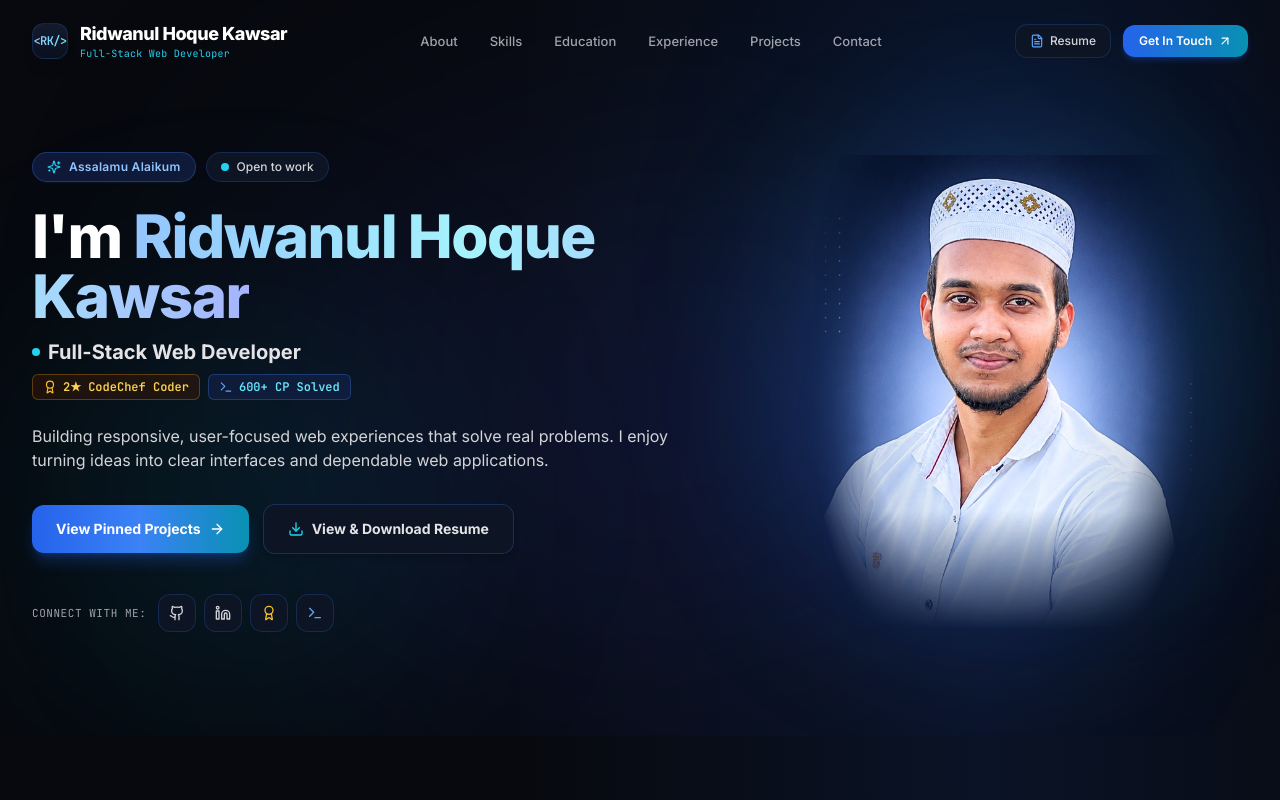
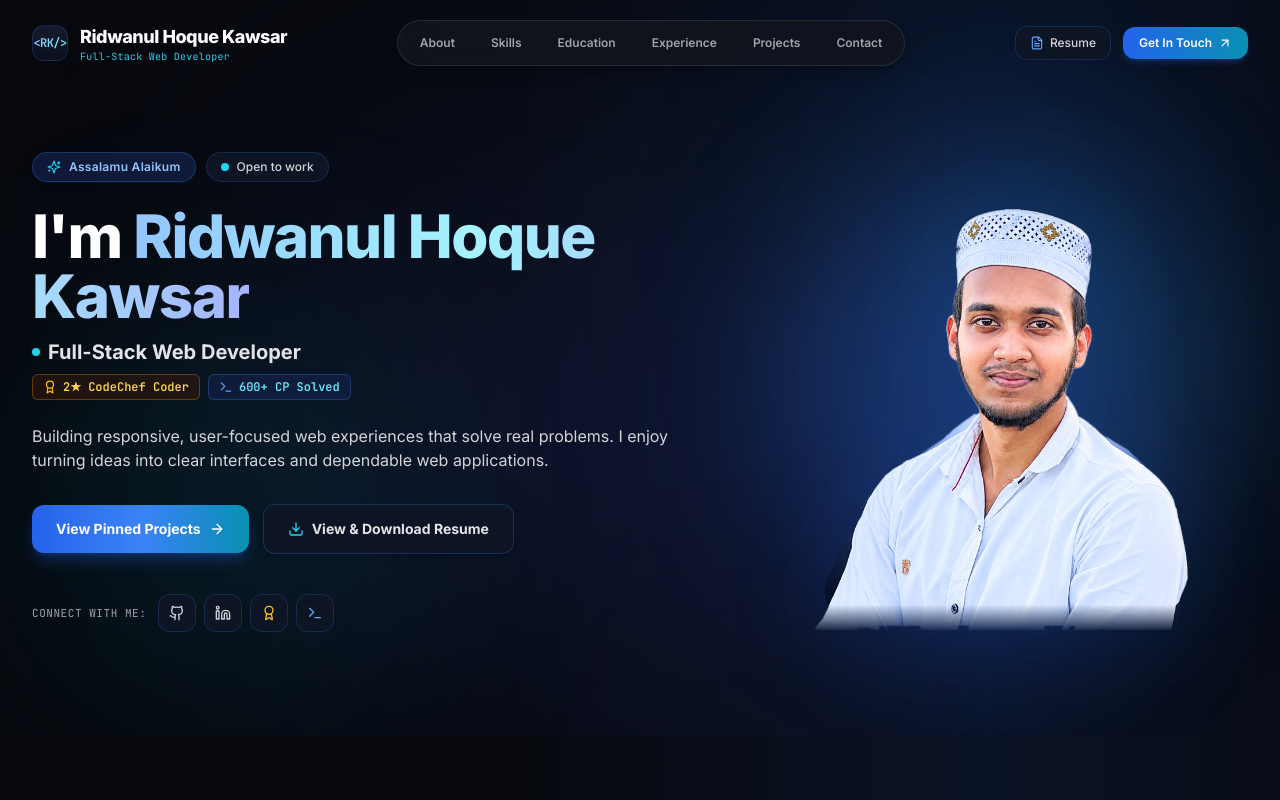
Before and after one commit to KawsarCodes404/ridwanul-portfolio, a React (Vite) app: page / in a window 1280 px wide. Shown: the top 800 px of the page. Built offline with nearby package versions, Linux system fonts and the light colour scheme.

Commit message:
Added again the hero/banner picture

```diff
--- a/src/components/Hero.jsx
+++ b/src/components/Hero.jsx
@@ -150,18 +150,13 @@ export default function Hero({ onOpenResume }) {
             {/* Blushing Sapphire Spotlight behind photo matching the photo background */}
             <div className="absolute top-1/2 left-1/2 -translate-x-1/2 -translate-y-1/2 w-[340px] sm:w-[420px] h-[440px] bg-gradient-to-tr from-blue-600/40 via-blue-500/25 to-cyan-400/20 rounded-full blur-[80px] pointer-events-none" />
 
-            {/* Photo Container with Seamless Vignette & Bottom Feather Fade */}
+            {/* Transparent portrait cutout sits directly on the sapphire glow */}
             <div className="relative w-[300px] sm:w-[350px] md:w-[380px] aspect-[4/5] flex items-center justify-center">
-
-              {/* Image with gradient mask - blends organically into the website background */}
-              <div className="relative w-full h-full overflow-hidden hero-bottom-fade">
-                <img
-                  src={personal.avatar}
-                  alt={personal.name}
-                  className="hero-photo-blend w-full h-full object-cover object-top scale-100 hover:scale-105 transition-transform duration-700 ease-out"
-                />
-
-              </div>
+              <img
+                src={personal.avatar}
+                alt={personal.name}
+                className="hero-cutout relative z-10 h-full w-full object-contain object-bottom transition-transform duration-700 ease-out hover:scale-[1.025]"
+              />
             </div>
 
           </div>
--- a/src/components/Navbar.jsx
+++ b/src/components/Navbar.jsx
@@ -75,30 +75,27 @@ export default function Navbar({ onOpenResume }) {
           </a>
 
           {/* Desktop Navigation Links - Same Font, Gap & Tone as Footer */}
-          <nav className="hidden md:flex items-center gap-7 lg:gap-8">
+          <nav aria-label="Primary navigation" className="hidden lg:flex shrink-0 items-center gap-1 rounded-full border border-white/10 bg-[#11141d]/90 p-1.5 shadow-lg shadow-black/20 backdrop-blur-xl">
             {navLinks.map((link) => {
               const isActive = activeSection === link.href.substring(1);
               return (
                 <a
                   key={link.name}
                   href={link.href}
-                  className={`text-xs sm:text-[13px] font-medium transition-all duration-200 relative py-1 ${
+                  className={`relative rounded-full px-3.5 xl:px-4 py-2 text-[11px] xl:text-xs font-semibold transition-all duration-200 ${
                     isActive
-                      ? 'text-cyan-400 font-semibold'
-                      : 'text-zinc-400 hover:text-cyan-400'
+                      ? 'bg-gradient-to-r from-indigo-600 to-blue-600 text-white shadow-md shadow-blue-600/25'
+                      : 'text-zinc-400 hover:bg-white/[0.06] hover:text-zinc-100'
                   }`}
                 >
                   {link.name}
-                  {isActive && (
-                    <span className="absolute bottom-0 left-0 right-0 h-[2px] bg-gradient-to-r from-blue-500 to-cyan-400 rounded-full" />
-                  )}
                 </a>
               );
             })}
           </nav>
 
           {/* Action CTAs */}
-          <div className="hidden md:flex items-center gap-3">
+          <div className="hidden lg:flex items-center gap-3">
             {/* Resume Button */}
             <button
               onClick={onOpenResume}
@@ -119,7 +116,7 @@ export default function Navbar({ onOpenResume }) {
           </div>
 
           {/* Mobile Actions */}
-          <div className="flex md:hidden items-center gap-2">
+          <div className="flex lg:hidden items-center gap-2">
             <button
               onClick={onOpenResume}
               className="px-3 py-1.5 rounded-lg bg-[#0d1424] border border-blue-500/20 text-xs font-medium text-zinc-200 flex items-center gap-1.5"
@@ -141,7 +138,7 @@ export default function Navbar({ onOpenResume }) {
 
       {/* Mobile Drawer */}
       {isOpen && (
-        <div className="md:hidden bg-[#07090e]/98 backdrop-blur-2xl border-b border-white/10 px-5 pt-3 pb-6 space-y-3 animate-fadeIn">
+        <div className="lg:hidden bg-[#07090e]/98 backdrop-blur-2xl border-b border-white/10 px-5 pt-3 pb-6 space-y-3 animate-fadeIn">
           <div className="grid grid-cols-2 gap-2 pt-2">
             {navLinks.map((link) => {
               const isActive = activeSection === link.href.substring(1);
--- a/src/data/portfolioData.js
+++ b/src/data/portfolioData.js
@@ -6,7 +6,7 @@ export const portfolioData = {
     secondaryTitle: "React · TypeScript · Next.js · Tailwind CSS",
     tagline: "Building responsive, user-focused web experiences that solve real problems. I enjoy turning ideas into clear interfaces and dependable web applications.",
     bio: "Full-stack web developer focused on React, TypeScript, Next.js, and Tailwind CSS. I build responsive, user-focused web experiences and keep strengthening my skills through hands-on projects and problem solving.",
-    avatar: "/profile.jpg",
+    avatar: "/profile-cutout.png",
     location: "Comilla, Bangladesh",
     email: "ridwanulhoquekawsar404@gmail.com",
     phone: "+8801623222123",
--- a/src/index.css
+++ b/src/index.css
@@ -67,16 +67,6 @@
     -webkit-text-fill-color: transparent;
   }
 
-  /* Seamless image blend fade mask */
-  .hero-photo-blend {
-    mask-image: radial-gradient(ellipse 68% 96% at 50% 44%, #000 34%, rgba(0, 0, 0, .88) 54%, transparent 78%);
-    -webkit-mask-image: radial-gradient(ellipse 68% 96% at 50% 44%, #000 34%, rgba(0, 0, 0, .88) 54%, transparent 78%);
-  }
-
-  .hero-bottom-fade {
-    mask-image: linear-gradient(to bottom, rgba(0,0,0,1) 75%, rgba(0,0,0,0) 100%);
-    -webkit-mask-image: linear-gradient(to bottom, rgba(0,0,0,1) 75%, rgba(0,0,0,0) 100%);
-  }
 }
 
 /* Cool midnight canvas echoes the portrait's sapphire backdrop. */
@@ -85,6 +75,7 @@
     radial-gradient(ellipse at 77% 9%, rgba(37, 99, 235, .11), transparent 34%),
     radial-gradient(ellipse at 7% 44%, rgba(8, 145, 178, .055), transparent 30%);
 }
+.hero-cutout { filter: drop-shadow(0 24px 54px rgba(37, 99, 235, .12)); }
 
 /* Reveal sections as they enter view; the App observer adds .is-visible. */
 .scroll-reveal { opacity: 0; transform: translate3d(0, 20px, 0); transition: opacity 700ms ease, transform 700ms cubic-bezier(.2,.7,.2,1); }
```
Also changed, not shown: public/profile-cutout.png (added).
